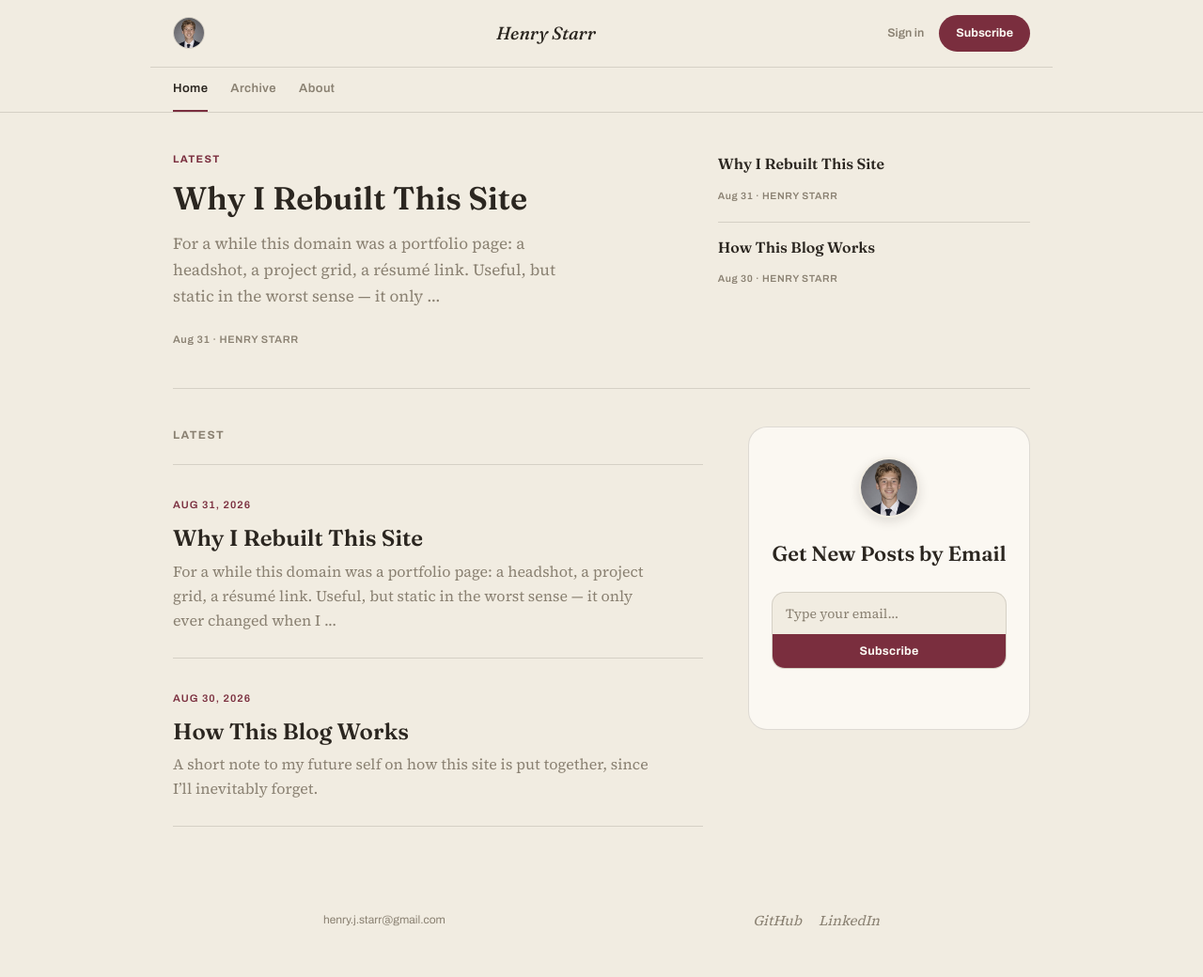
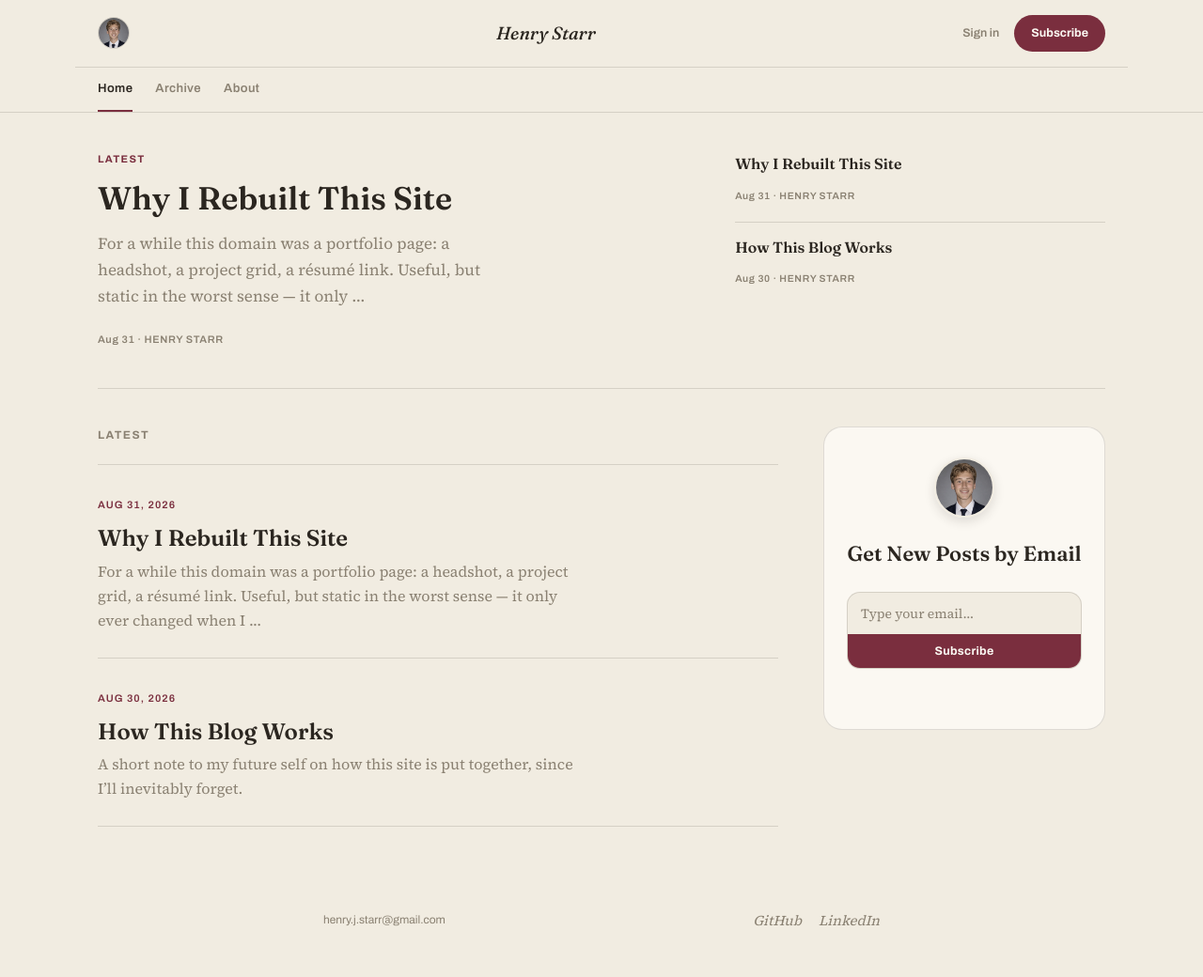
Before and after one commit to henstarr/henstarr.github.io, a Jekyll site: the page built from index.md, in a window 1280 px wide. Shown: the whole page at 94% size. Built offline with Jekyll 4.4.1, drawn with Linux system fonts in a browser that asks for light colours; a script that is not in the unit is left out.

Commit message:
Widen main content area on larger screens (>=1280px)

```diff
--- a/assets/css/style.css
+++ b/assets/css/style.css
@@ -1018,3 +1018,16 @@ body.landing { padding: 0; }
   cursor: pointer;
 }
 .account-signout:hover { color: var(--accent); }
+
+/* ---------- Wide screens ---------- */
+
+@media (min-width: 1280px) {
+  .site-header-bar,
+  .site-header-tabs,
+  .home-feed {
+    max-width: 1120px;
+  }
+  main {
+    max-width: 880px;
+  }
+}
```
